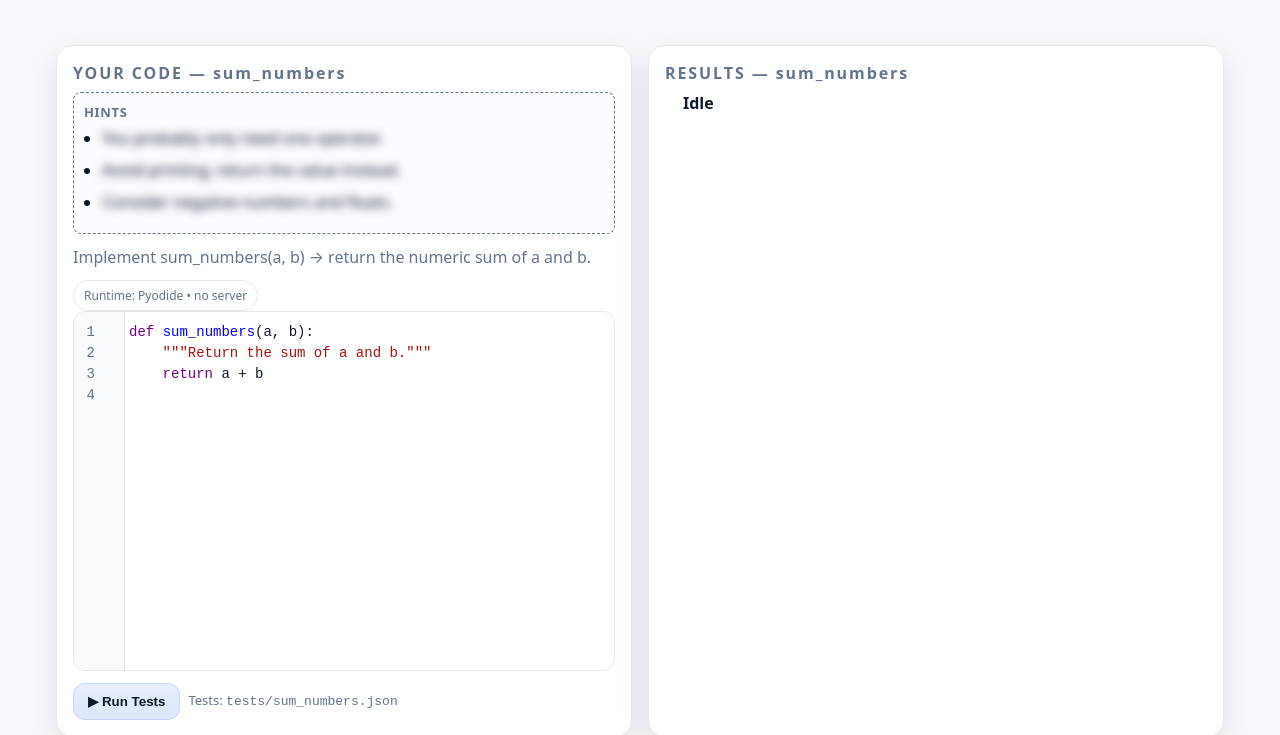
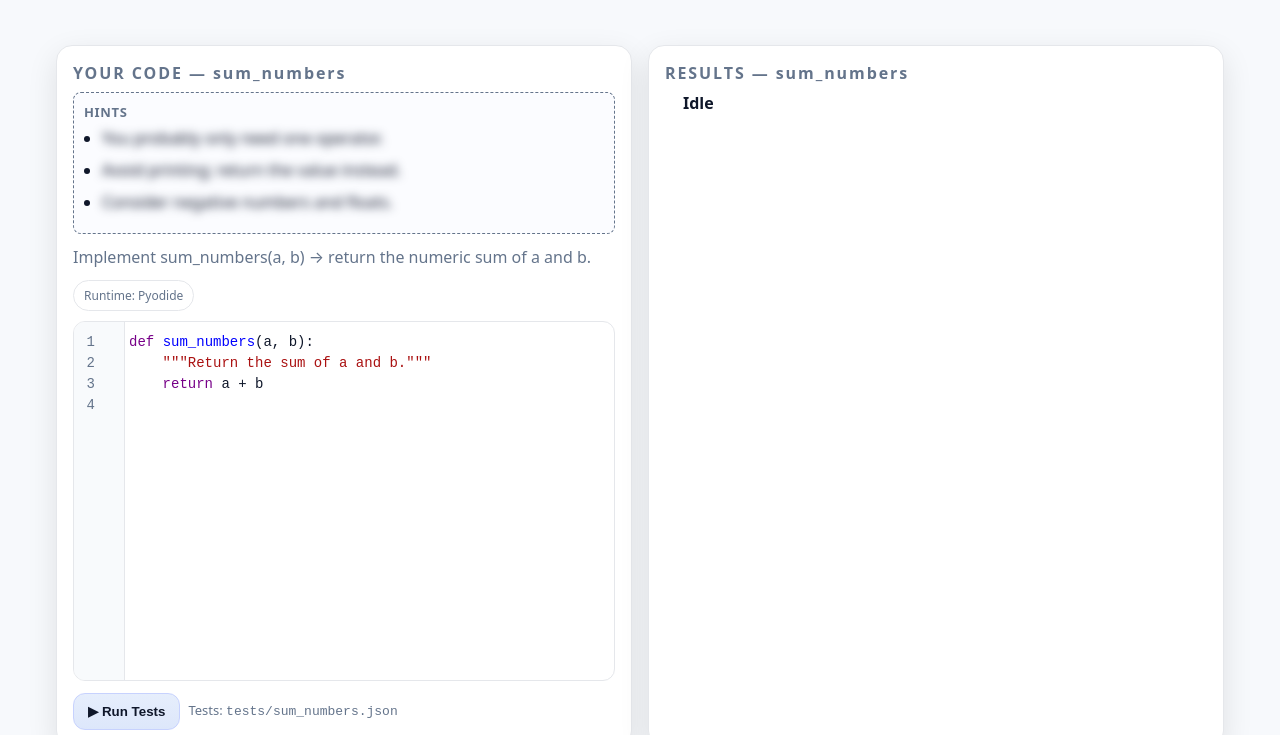
Before and after one commit to yuecui/yuecui.github.io, a plain HTML site: page assignment002/scripts/index.html in a window 1280 px wide. Shown: the part 98-833 px from the top of the page. Drawn offline with nearby package versions, Linux system fonts and the light colour scheme.

Commit message:
update styles

```diff
--- a/assignment002/scripts/app.js
+++ b/assignment002/scripts/app.js
@@ -51,7 +51,7 @@ function createPair(card) {
       <h2>YOUR CODE — ${card.name}</h2>
       ${renderHintsTop(card)}
       <div class="desc">${card.description}</div>
-      <div class="pill">Runtime: Pyodide • no server</div>
+      <div class="pill">Runtime: Pyodide</div>
       <textarea></textarea>
       <div class="toolbar">
         <button class="run">▶ Run Tests</button>
--- a/assignment002/scripts/style.css
+++ b/assignment002/scripts/style.css
@@ -16,7 +16,7 @@ header p {margin:0; color: var(--muted)}
 .card .body {padding: 16px}
 .card h2 {font-size: 16px; letter-spacing: .12em; font-weight: 700; color: var(--muted); margin: 0 0 8px}
 .desc {color: var(--muted); margin: 4px 0 12px}
-.pill {display:inline-flex; gap:8px; align-items:center; padding:6px 10px; border-radius:999px; border:1px solid var(--gutter-border); background: var(--card); color: var(--muted); font-size:12px}
+.pill {display:inline-flex; gap:8px; align-items:center; padding:6px 10px; margin-bottom: 10px; border-radius:999px; border:1px solid var(--gutter-border); background: var(--card); color: var(--muted); font-size:12px}
 .toolbar {display:flex; gap:8px; flex-wrap: wrap; margin-top: 12px}
 button {appearance:none; border:1px solid var(--button-border); background: linear-gradient(180deg, var(--button-top), var(--button-bot)); color: var(--ink); padding: 10px 14px; border-radius: 12px; font-weight: 700; cursor:pointer}
 button:hover {filter: brightness(1.05)}
```
